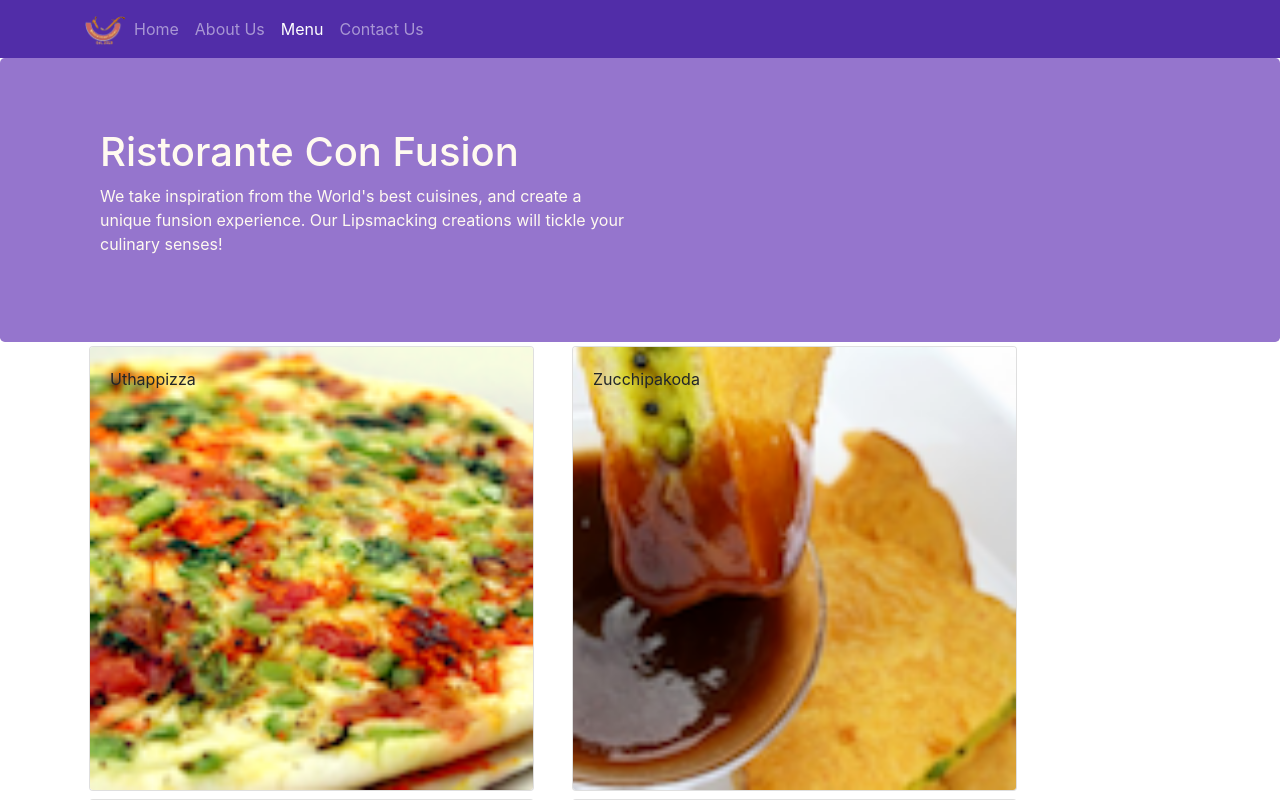
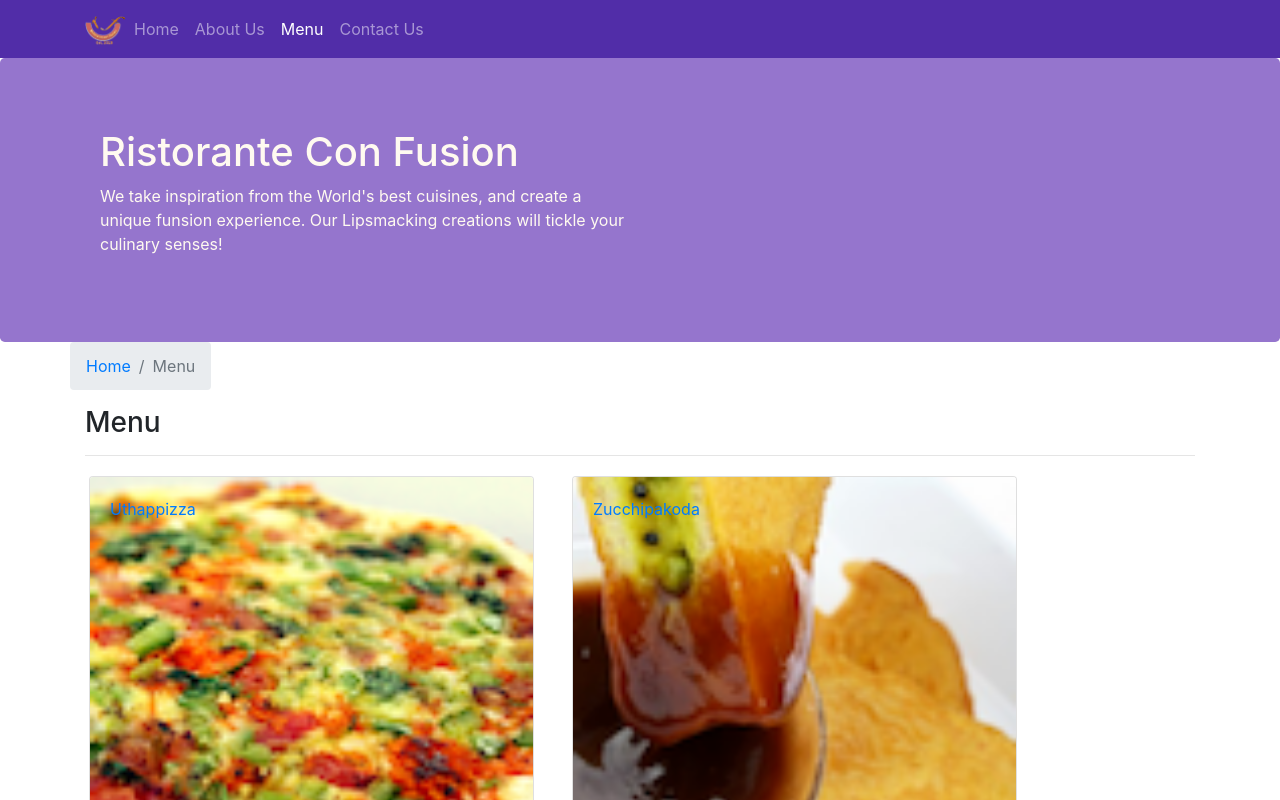
Before and after one commit to phuyalb16/React-app, a React (Create React App) app: page /menu in a window 1280 px wide. Shown: the top 800 px of the page. Built offline with nearby package versions, Linux system fonts and the light colour scheme; the HTML template or start-up script is replaced by a standard one.

Commit message:
Single Page Application 2

```diff
--- a/src/components/ContactComponent.js
+++ b/src/components/ContactComponent.js
@@ -1,8 +1,20 @@
 import React from 'react';
+import { Breadcrumb, BreadcrumbItem } from 'reactstrap';
+import { Link } from 'react-router-dom';
 
 function Contact(props) {
     return(
         <div className="container">
+            <div className="row">
+              <Breadcrumb>
+                  <BreadcrumbItem><Link to="/home">Home</Link></BreadcrumbItem>
+                  <BreadcrumbItem active>Contact Us</BreadcrumbItem>
+              </Breadcrumb>
+              <div className="col-12">
+                  <h3>Contact Us</h3>
+                  <hr />
+              </div>
+            </div>
             <div className="row row-content">
                 <div className="col-12">
                 <h3>Location Information</h3>
--- a/src/components/DishdetailComponent.js
+++ b/src/components/DishdetailComponent.js
@@ -1,6 +1,7 @@
 import React from 'react';
-import { Card, CardTitle, CardBody, CardText, CardImg } from 'reactstrap';
-
+import { Card, CardImg, CardText, CardBody,
+    CardTitle, Breadcrumb, BreadcrumbItem } from 'reactstrap';
+import { Link } from 'react-router-dom';
 
   function RenderDish({dish}) {
       return(
@@ -43,14 +44,29 @@
 
   const DishDetail = (props) => {
         if(props.dish != null)
-            return(
-                <div className="container">
-                <div className="row">
-                    <RenderDish dish= {props.dish} />
-                    <RenderComments comments= {props.dish.comments} />
-                </div>
-                </div>
-            );
+              return (
+                      <div className="container">
+                      <div className="row">
+                          <Breadcrumb>
+
+                              <BreadcrumbItem><Link to="/menu">Menu</Link></BreadcrumbItem>
+                              <BreadcrumbItem active>{props.dish.name}</BreadcrumbItem>
+                          </Breadcrumb>
+                          <div className="col-12">
+                              <h3>{props.dish.name}</h3>
+                              <hr />
+                          </div>
+                      </div>
+                      <div className="row">
+                          <div className="col-12 col-md-5 m-1">
+                              <RenderDish dish={props.dish} />
+                          </div>
+                          <div className="col-12 col-md-5 m-1">
+                              <RenderComments comments={props.comments} />
+                          </div>
+                      </div>
+                      </div>
+                  );
         else
           return(
               <div></div>
--- a/src/components/MainComponent.js
+++ b/src/components/MainComponent.js
@@ -33,12 +33,21 @@
         />
       );
     }
+
+    const DishWithId = ({match}) => {
+      return(
+          <DishDetail dish={this.state.dishes.filter((dish) => dish.id === parseInt(match.params.dishId,10))[0]}
+            comments={this.state.comments.filter((comment) => comment.dishId === parseInt(match.params.dishId,10))} />
+      );
+    };
+
     return (
       <div>
       <Header/>
       <Switch>
         <Route path="/home" component={HomePage}/>
         <Route exact path="/menu" component={() => <Menu dishes = {this.state.dishes}/>}/>
+        <Route path='/menu/:dishId' component={DishWithId} />
         <Route exact path="/contactus" component={Contact}/>
         <Redirect to="/home" />
       </Switch>
--- a/src/components/MenuComponent.js
+++ b/src/components/MenuComponent.js
@@ -1,13 +1,17 @@
 import React from 'react';
-import {Card, CardImg, CardImgOverlay, CardTitle} from 'reactstrap';
+import { Card, CardImg, CardImgOverlay,
+    CardTitle, Breadcrumb, BreadcrumbItem } from 'reactstrap';
+import { Link } from 'react-router-dom';
 
  function RenderMenuItem({dish, onClick}){
 		return(
-					<Card onClick={() => onClick(dish.id)}>
+					<Card>
+            <Link to={`/menu/${dish.id}`} >
                   <CardImg width="100%" src={dish.image} alt={dish.name} />
                   <CardImgOverlay>
                       <CardTitle>{dish.name}</CardTitle>
                   </CardImgOverlay>
+              </Link>
 						</Card>
 					);
 				}
@@ -16,13 +20,23 @@
 					const menu = props.dishes.map((dish)=>{
 						return(
 							<div key={dish.id} className="col-12 col-md-5 m-1">
-								<RenderMenuItem dish={dish} onClick={props.onClick}/>
+								<RenderMenuItem dish={dish}/>
 							</div>
 						);
 					});
 
 					return (
             <div className="container">
+                <div className="row">
+                    <Breadcrumb>
+                        <BreadcrumbItem><Link to="/home">Home</Link></BreadcrumbItem>
+                        <BreadcrumbItem active>Menu</BreadcrumbItem>
+                    </Breadcrumb>
+                    <div className="col-12">
+                        <h3>Menu</h3>
+                        <hr />
+                    </div>
+                </div>
                 <div className="row">
                     {menu}
                 </div>
```
Lines whose indentation alone changed are shown as unchanged.
